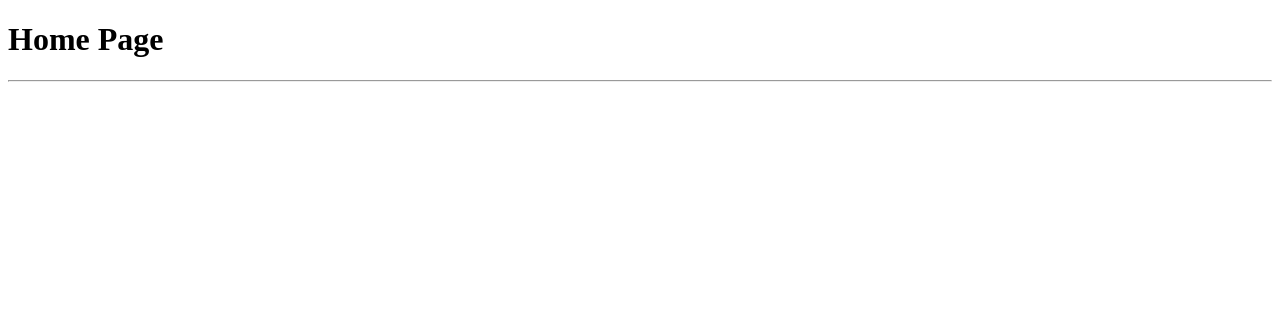
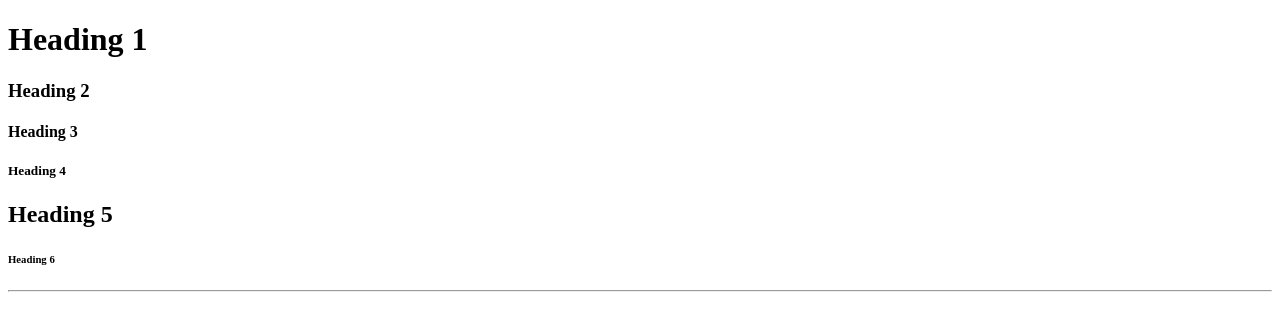
Before and after one commit to Chi-Chiii/Chi-Chiii.github.io, a plain HTML site: page index.html in a window 1280 px wide. Drawn offline with Linux system fonts and the light colour scheme.

Commit message:
Add heading 1- 6

```diff
--- a/index.html
+++ b/index.html
@@ -6,7 +6,14 @@
   <title>Chi -Home </title>
 </head>
 <body>
-  <h1>Home Page</h1>
+  <h1>Heading 1 </h1>
+  <h3>Heading 2 </h3>
+  <h4>Heading  3</h4>
+  <h5>Heading 4</h5>
+  <h2>Heading 5 </h2>
+  <h6>Heading 6 </h6>
+
   <hr>
+
 </body>
 </html>
```
